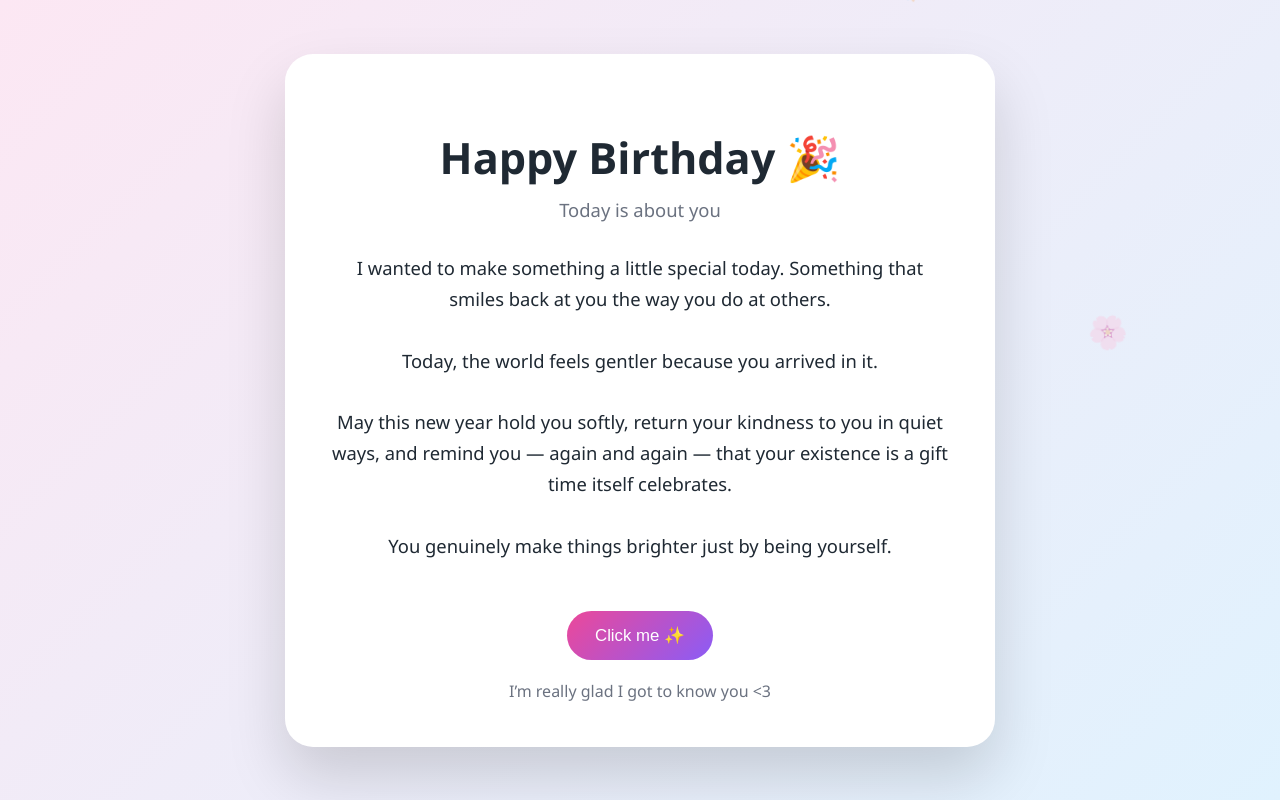
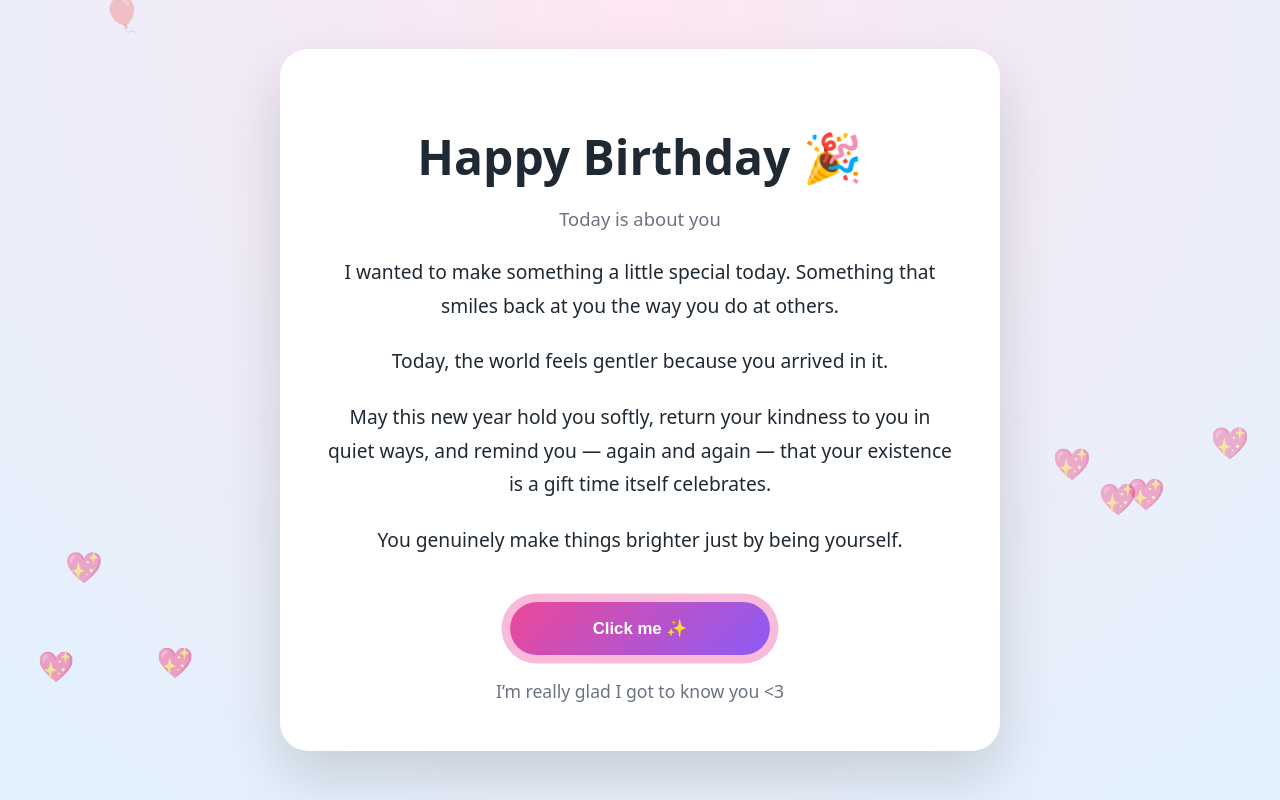
Before and after one commit to Shawarma-byte/ForYou, a plain HTML site: page index.html in a window 1280 px wide. Both pictures are taken after a click on the button "Click me ✨". Drawn offline with Linux system fonts and the light colour scheme.

Commit message:
index.html

```diff
--- a/index.html
+++ b/index.html
@@ -2,143 +2,143 @@
 <html lang="en">
 <head>
   <meta charset="UTF-8">
-  <meta name="viewport" content="width=device-width, initial-scale=1.0">
+  <meta name="viewport" content="width=device-width, initial-scale=1.0, maximum-scale=1.0, user-scalable=no">
   <title>Happy Birthday</title>
   <style>
+    * {
+      box-sizing: border-box;
+      -webkit-tap-highlight-color: transparent;
+    }
+
     body {
       margin: 0;
-      font-family: 'Segoe UI', Tahoma, Geneva, Verdana, sans-serif;
-      background: linear-gradient(135deg, #fce7f3, #e0f2fe);
-      min-height: 100vh;
+      font-family: system-ui, -apple-system, BlinkMacSystemFont, 'Segoe UI', sans-serif;
+      background: radial-gradient(circle at top, #fde7f3, #e0f2fe);
+      min-height: 100svh;
       display: flex;
       align-items: center;
       justify-content: center;
       overflow: hidden;
       color: #1f2933;
+      padding: 16px;
     }
 
     .floating {
       position: absolute;
-      font-size: 2rem;
-      animation: float 10s linear infinite;
-      opacity: 0.6;
+      font-size: clamp(1.2rem, 4vw, 2rem);
+      animation: float 12s linear infinite;
+      opacity: 0.7;
+      pointer-events: none;
     }
 
     @keyframes float {
-      0% { transform: translateY(100vh) rotate(0deg); opacity: 0; }
-      10% { opacity: 0.6; }
-      100% { transform: translateY(-120vh) rotate(360deg); opacity: 0; }
+      0% { transform: translateY(110svh) scale(0.8); opacity: 0; }
+      10% { opacity: 0.7; }
+      100% { transform: translateY(-130svh) scale(1.2); opacity: 0; }
     }
 
     .card {
       background: white;
-      max-width: 620px;
-      width: 90%;
-      padding: 45px;
+      width: 100%;
+      max-width: 720px;
+      padding: clamp(24px, 5vw, 48px);
       border-radius: 28px;
-      box-shadow: 0 30px 60px rgba(0,0,0,0.15);
+      box-shadow: 0 25px 60px rgba(0,0,0,0.15);
       text-align: center;
-      animation: popIn 1s ease forwards;
+      animation: cardEnter 1s ease forwards;
       position: relative;
       z-index: 2;
     }
 
-    @keyframes popIn {
-      0% { transform: scale(0.8); opacity: 0; }
-      100% { transform: scale(1); opacity: 1; }
+    @keyframes cardEnter {
+      from { transform: translateY(30px) scale(0.95); opacity: 0; }
+      to { transform: translateY(0) scale(1); opacity: 1; }
     }
 
     h1 {
-      font-size: 2.7rem;
-      margin-bottom: 10px;
-      animation: bounce 2s infinite;
+      font-size: clamp(2rem, 7vw, 3rem);
+      margin-bottom: 12px;
+      animation: gentleBounce 3s ease-in-out infinite;
     }
 
-    @keyframes bounce {
+    @keyframes gentleBounce {
       0%, 100% { transform: translateY(0); }
-      50% { transform: translateY(-8px); }
+      50% { transform: translateY(-6px); }
     }
 
     .subtitle {
-      font-size: 1.15rem;
+      font-size: clamp(1rem, 4vw, 1.15rem);
       color: #6b7280;
-      margin-bottom: 30px;
-      animation: fadeIn 2s ease;
+      margin-bottom: 24px;
+      animation: fadeIn 1.5s ease;
     }
 
     .message {
-      font-size: 1.15rem;
-      line-height: 1.7;
-      margin-bottom: 30px;
-      animation: fadeInUp 1.5s ease;
+      font-size: clamp(1.05rem, 4vw, 1.2rem);
+      line-height: 1.75;
+      margin-bottom: 22px;
+      animation: fadeUp 1.2s ease both;
     }
 
-    .code {
-      background: #0f172a;
-      color: #e5e7eb;
-      border-radius: 18px;
-      padding: 22px;
-      text-align: left;
-      font-family: 'Courier New', Courier, monospace;
-      font-size: 0.95rem;
-      margin-bottom: 30px;
-      animation: glow 3s infinite;
-    }
+    .message:nth-of-type(1) { animation-delay: 0.2s; }
+    .message:nth-of-type(2) { animation-delay: 0.4s; }
+    .message:nth-of-type(3) { animation-delay: 0.6s; }
+    .message:nth-of-type(4) { animation-delay: 0.8s; }
 
-    @keyframes glow {
-      0% { box-shadow: 0 0 10px rgba(236,72,153,0.3); }
-      50% { box-shadow: 0 0 25px rgba(236,72,153,0.6); }
-      100% { box-shadow: 0 0 10px rgba(236,72,153,0.3); }
-    }
-
-    .footer {
-      font-size: 1rem;
-      color: #6b7280;
-      margin-top: 20px;
-      animation: fadeIn 1.5s ease;
+    @keyframes fadeUp {
+      from { opacity: 0; transform: translateY(16px); }
+      to { opacity: 1; transform: translateY(0); }
     }
 
     button {
-      margin-top: 20px;
-      padding: 14px 28px;
+      margin-top: 24px;
+      padding: 16px 32px;
+      width: min(100%, 260px);
       border-radius: 999px;
       border: none;
       background: linear-gradient(135deg, #ec4899, #8b5cf6);
       color: white;
       font-size: 1.05rem;
+      font-weight: 600;
       cursor: pointer;
-      animation: pulse 2s infinite;
-      transition: transform 0.2s ease;
+      animation: pulse 2.5s infinite;
+      transition: transform 0.15s ease;
     }
 
-    button:hover {
-      transform: scale(1.05);
+    button:active {
+      transform: scale(0.96);
     }
 
     @keyframes pulse {
-      0% { box-shadow: 0 0 0 0 rgba(236,72,153,0.7); }
-      70% { box-shadow: 0 0 0 20px rgba(236,72,153,0); }
+      0% { box-shadow: 0 0 0 0 rgba(236,72,153,0.6); }
+      70% { box-shadow: 0 0 0 22px rgba(236,72,153,0); }
       100% { box-shadow: 0 0 0 0 rgba(236,72,153,0); }
     }
 
-    @keyframes fadeIn {
-      from { opacity: 0; }
-      to { opacity: 1; }
+    .footer {
+      margin-top: 24px;
+      font-size: clamp(1rem, 4vw, 1.1rem);
+      color: #6b7280;
+      animation: reveal 1s ease both;
     }
 
-    @keyframes fadeInUp {
-      from { opacity: 0; transform: translateY(20px); }
-      to { opacity: 1; transform: translateY(0); }
+    @keyframes reveal {
+      from { opacity: 0; transform: scale(0.95); }
+      to { opacity: 1; transform: scale(1); }
+    }
+
+    @media (max-width: 420px) {
+      .card { border-radius: 22px; }
     }
   </style>
 </head>
 <body>
 
-  <div class="floating" style="left:10%; animation-delay:0s">🎈</div>
-  <div class="floating" style="left:30%; animation-delay:2s">✨</div>
-  <div class="floating" style="left:50%; animation-delay:4s">💖</div>
-  <div class="floating" style="left:70%; animation-delay:1s">🎉</div>
-  <div class="floating" style="left:85%; animation-delay:3s">🌸</div>
+  <div class="floating" style="left:8%; animation-delay:0s">🎈</div>
+  <div class="floating" style="left:28%; animation-delay:2s">✨</div>
+  <div class="floating" style="left:50%; animation-delay:4s">🌸</div>
+  <div class="floating" style="left:72%; animation-delay:1s">🎉</div>
+  <div class="floating" style="left:88%; animation-delay:3s">💖</div>
 
   <div class="card">
     <h1>Happy Birthday 🎉</h1>
@@ -171,7 +171,17 @@
     function surprise() {
       const text = document.getElementById('surpriseText');
       text.style.display = 'block';
-      text.style.animation = 'fadeInUp 1s ease';
+      text.style.animation = 'reveal 0.8s ease';
+
+      for (let i = 0; i < 12; i++) {
+        const heart = document.createElement('div');
+        heart.textContent = '💖';
+        heart.className = 'floating';
+        heart.style.left = Math.random() * 100 + '%';
+        heart.style.animationDuration = 6 + Math.random() * 4 + 's';
+        document.body.appendChild(heart);
+        setTimeout(() => heart.remove(), 10000);
+      }
     }
   </script>
 </body>
```
